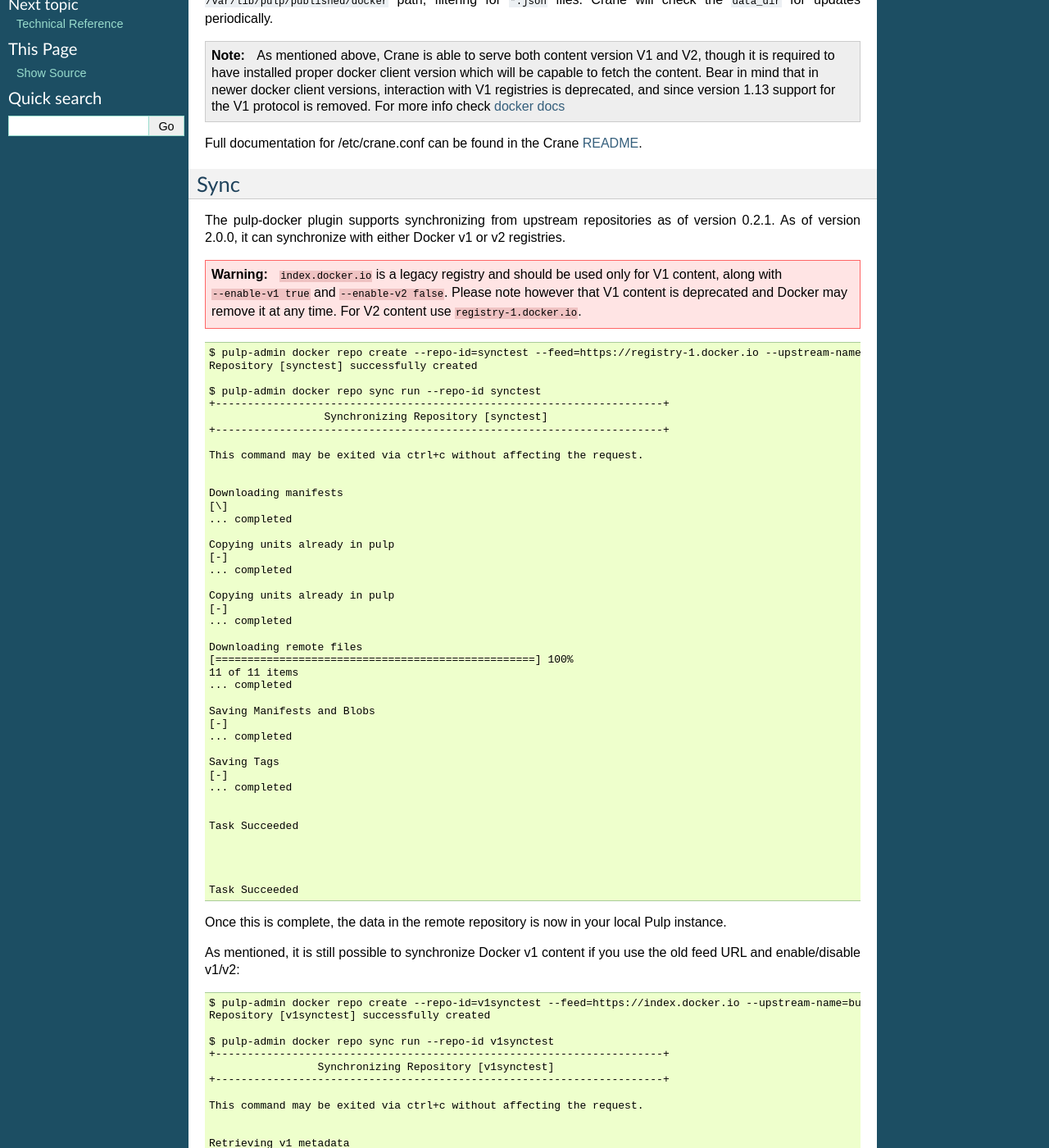
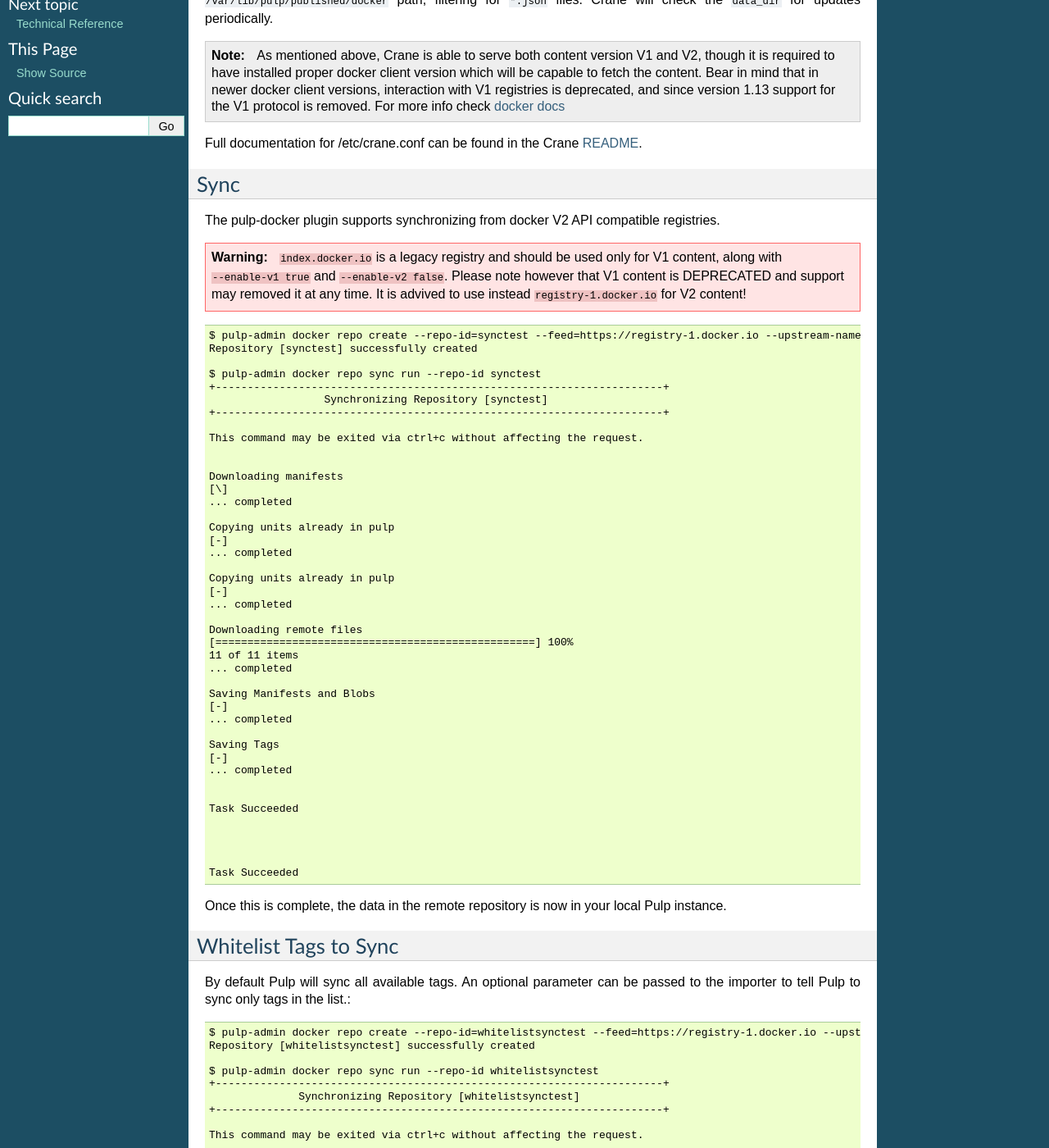
Before and after one commit to pulp/pulp_docker, a Sphinx documentation site: the page built from docs/user-guide/recipes.rst, in a window 1280 px wide and 1400 px high, scrolled down 367 px. Shown: the whole window at 82% size. Built offline with Sphinx 7.4.7, drawn with Linux system fonts in a browser that asks for light colours; some of the changed text lies outside the part shown.

Commit message:
Deprecate docker v1 support
closes #4597
https://pulp.plan.io/issues/4597

```diff
--- a/docs/tech-reference/importer.rst
+++ b/docs/tech-reference/importer.rst
@@ -10,7 +10,7 @@ The following options are available to the docker importer configuration.
 
 ``enable_v1``
  Boolean to control whether to attempt using registry API v1 during
- synchronization. Default is False.
+ synchronization. Default is False. DEPRECATED.
 
 ``enable_v2``
  Boolean to control whether to attempt using registry API v2 during
--- a/docs/user-guide/configuration.rst
+++ b/docs/user-guide/configuration.rst
@@ -16,7 +16,7 @@ The importer supports the settings documented in Pulp's `importer config docs`_.
 The following docker specific properties are supported:
 
 ``enable_v1``
-  Enables the docker v1 protocol. Defaults to False when not specified.
+  Enables the docker v1 protocol. Defaults to False when not specified. DEPRECATED.
 
 ``enable_v2``
   Enables the docker v2 protocol. Defaults to True when not specified.
--- a/docs/user-guide/recipes.rst
+++ b/docs/user-guide/recipes.rst
@@ -38,16 +38,14 @@ Full documentation for /etc/crane.conf can be found in the Crane `README`_.
 Sync
 ----
 
-The pulp-docker plugin supports synchronizing from upstream repositories as of
-version 0.2.1. As of version 2.0.0, it can synchronize with either Docker v1 or
-v2 registries.
+The pulp-docker plugin supports synchronizing from docker V2 API compatible registries.
 
 .. warning::
 
     ``index.docker.io`` is a legacy registry and should be used only for V1 content, along with
     ``--enable-v1 true`` and ``--enable-v2 false``. Please note however that V1 content is
-    deprecated and Docker may remove it at any time.
-    For V2 content use ``registry-1.docker.io``.
+    DEPRECATED and support may removed it at any time.
+    It is advived to use instead ``registry-1.docker.io`` for V2 content!
 
 
 ::
@@ -98,46 +96,6 @@ v2 registries.
 
 
 Once this is complete, the data in the remote repository is now in your local Pulp instance.
-
-As mentioned, it is still possible to synchronize Docker v1 content if you use
-the old feed URL and enable/disable v1/v2::
-
-    $ pulp-admin docker repo create --repo-id=v1synctest --feed=https://index.docker.io --upstream-name=busybox --enable-v1 true --enable-v2 false
-    Repository [v1synctest] successfully created
-
-    $ pulp-admin docker repo sync run --repo-id v1synctest
-    +----------------------------------------------------------------------+
-                     Synchronizing Repository [v1synctest]
-    +----------------------------------------------------------------------+
-
-    This command may be exited via ctrl+c without affecting the request.
-
-
-    Retrieving v1 metadata
-    [-]
-    ... completed
-
-    Copying units already in pulp
-    [-]
-    ... completed
-
-    Downloading remote files
-    [==================================================] 100%
-    53 of 53 items
-    ... completed
-
-    Saving v1 images and tags
-    [-]
-    ... completed
-
-
-    Task Succeeded
-
-
-
-
-    Task Succeeded
-
 
 Whitelist Tags to Sync
 ----------------------
--- a/docs/user-guide/release-notes/3.2.x.rst
+++ b/docs/user-guide/release-notes/3.2.x.rst
@@ -1,5 +1,11 @@
 3.2 Release Notes
 =================
+
+3.2.4
+-----
+
+Docker V1 content support is deprecated! Switch to V2 content is advised.
+
 
 3.2.3
 -----
```
Also changed, not shown: 2 other files.
